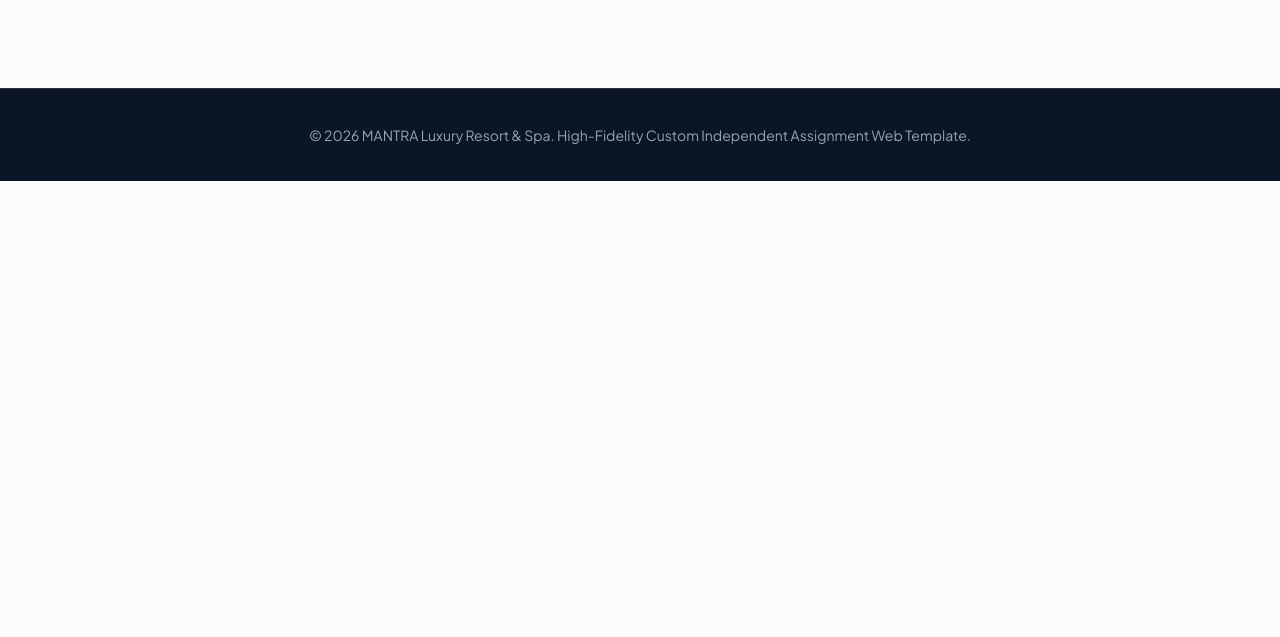
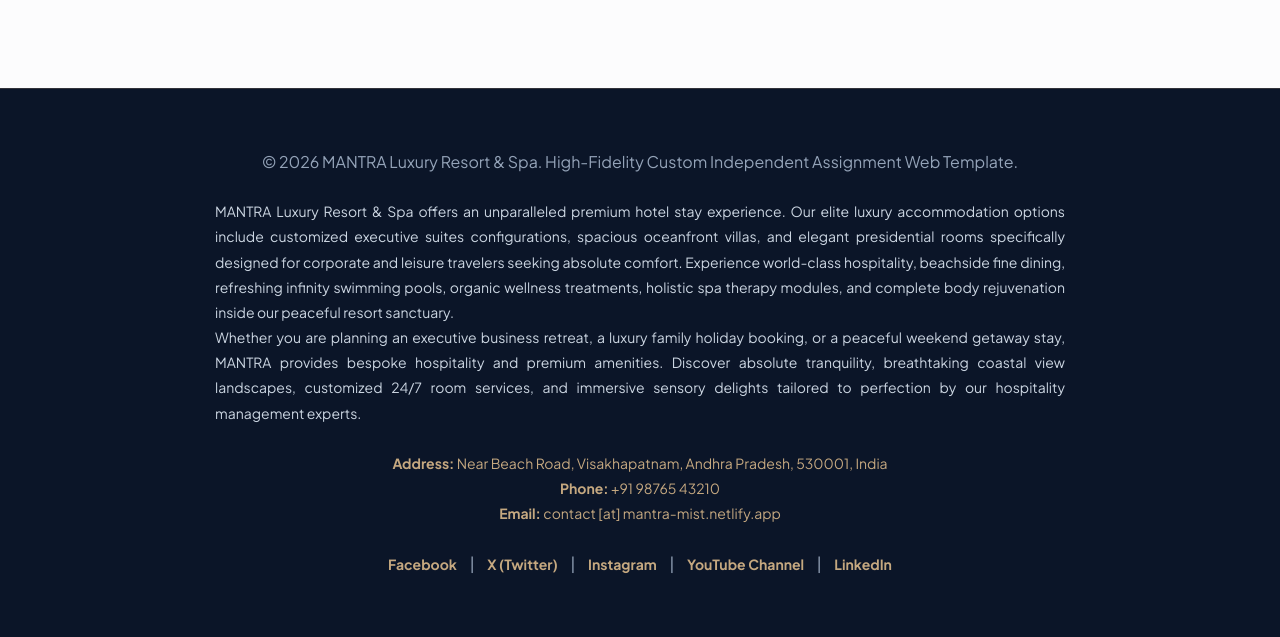
Before and after one commit to avuladisnysandhya-cloud/Mantra_2026_Summer_School_Assignment-1, a plain HTML site: page contact.html in a window 1280 px wide. Shown: the part 864-1501 px from the top of the page. Before the commit the page ends 1045 px from the top, so only its background shows below. Drawn offline with Linux system fonts and the light colour scheme.

Commit message:
Update contact.html

```diff
--- a/contact.html
+++ b/contact.html
@@ -84,9 +84,29 @@
       </div>
     </section>
   </main>
+    <footer class="main-footer">
+    <div class="container">
+      <p>© 2026 MANTRA Luxury Resort & Spa. High-Fidelity Custom Independent Assignment Web Template.</p>
 
-  <footer style="background-color: #0b1528; color: #94a3b8; padding: 35px 0; text-align: center; border-top: 1px solid rgba(197, 168, 128, 0.2);">
-    <p style="font-size: 14px;">© 2026 MANTRA Luxury Resort & Spa. High-Fidelity Custom Independent Assignment Web Template.</p>
+      <div class="footer-seo-text">
+        <p>MANTRA Luxury Resort & Spa offers an unparalleled premium hotel stay experience. Our elite luxury accommodation options include customized executive suites configurations, spacious oceanfront villas, and elegant presidential rooms specifically designed for corporate and leisure travelers seeking absolute comfort. Experience world-class hospitality, beachside fine dining, refreshing infinity swimming pools, organic wellness treatments, holistic spa therapy modules, and complete body rejuvenation inside our peaceful resort sanctuary.</p>
+        <p>Whether you are planning an executive business retreat, a luxury family holiday booking, or a peaceful weekend getaway stay, MANTRA provides bespoke hospitality and premium amenities. Discover absolute tranquility, breathtaking coastal view landscapes, customized 24/7 room services, and immersive sensory delights tailored to perfection by our hospitality management experts.</p>
+      </div>
+
+      <div class="footer-contact-info">
+        <p><strong>Address:</strong> Near Beach Road, Visakhapatnam, Andhra Pradesh, 530001, India</p>
+        <p><strong>Phone:</strong> +91 98765 43210</p>
+        <p><strong>Email:</strong> contact [at] mantra-mist.netlify.app</p>
+      </div>
+
+      <div class="social-links">
+        <a href="https://facebook.com/mantraluxuryresort" target="_blank">Facebook</a> |
+        <a href="https://x.com/mantraresort" target="_blank">X (Twitter)</a> |
+        <a href="https://instagram.com/mantraresort" target="_blank">Instagram</a> |
+        <a href="https://youtube.com/mantraresort" target="_blank">YouTube Channel</a> |
+        <a href="https://linkedin.com/company/mantraresort" target="_blank">LinkedIn</a>
+      </div>
+    </div>
   </footer>
 
   <script src="script.js"></script>
```
